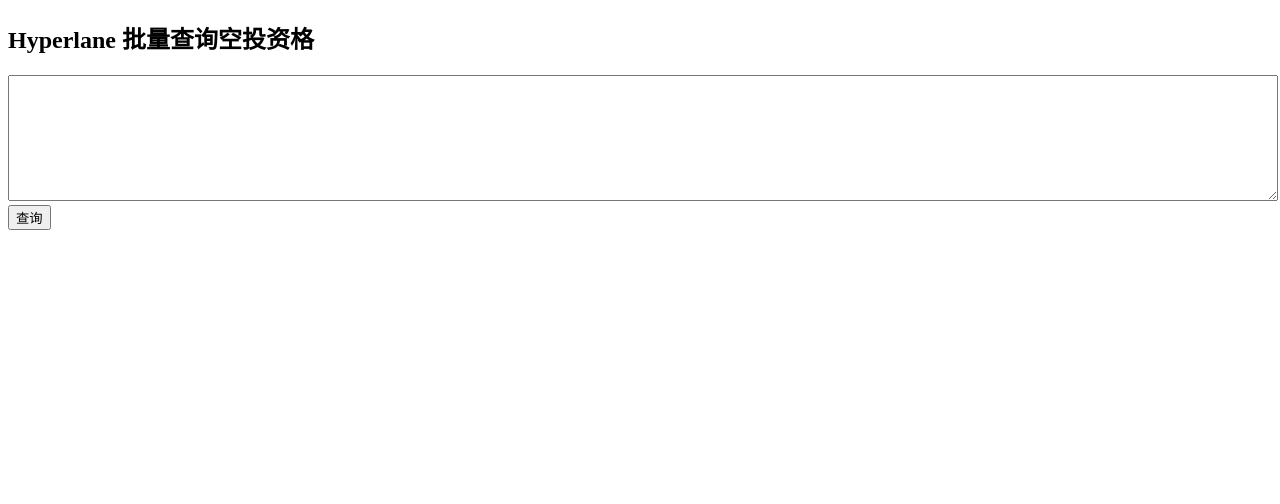
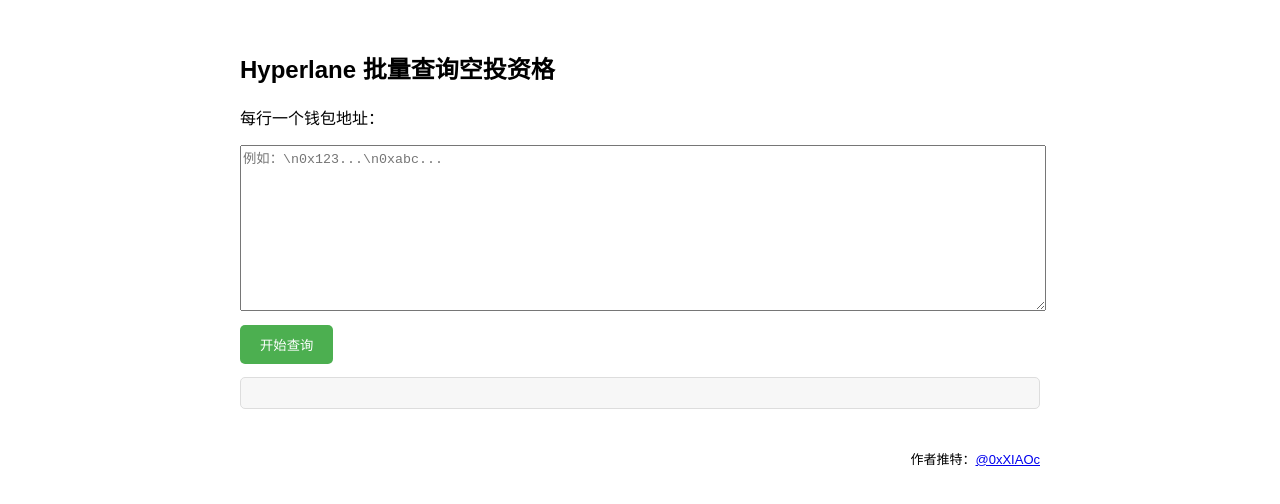
Before and after one commit to 7CCCCC21X/Hyperlane-, a website: page index.html in a window 1280 px wide. Drawn offline with Linux system fonts and the light colour scheme.

Commit message:
Update index.html

```diff
--- a/index.html
+++ b/index.html
@@ -3,35 +3,74 @@
 <head>
   <meta charset="UTF-8" />
   <title>Hyperlane 空投批量查询</title>
+  <style>
+    body { font-family: sans-serif; max-width: 800px; margin: auto; padding: 30px; }
+    textarea { width: 100%; height: 160px; margin-bottom: 10px; }
+    button {
+      padding: 10px 20px; background: #4caf50; color: white; border: none;
+      border-radius: 5px; cursor: pointer;
+    }
+    button:hover { background: #388e3c; }
+    pre {
+      background: #f7f7f7;
+      padding: 15px;
+      border: 1px solid #ddd;
+      border-radius: 5px;
+      white-space: pre-wrap;
+      word-break: break-all;
+    }
+    .footer {
+      margin-top: 40px;
+      text-align: right;
+      font-size: 13px;
+    }
+  </style>
 </head>
 <body>
+
   <h2>Hyperlane 批量查询空投资格</h2>
-  <textarea id="input" rows="8" style="width:100%"></textarea><br>
-  <button onclick="check()">查询</button>
+  <p>每行一个钱包地址：</p>
+  <textarea id="input" placeholder="例如：\n0x123...\n0xabc..."></textarea><br>
+  <button onclick="check()">开始查询</button>
+
   <pre id="output"></pre>
+
+  <div class="footer">
+    作者推特：<a href="https://x.com/0xXIAOc" target="_blank">@0xXIAOc</a>
+  </div>
 
   <script>
     async function check() {
       const raw = document.getElementById("input").value.trim();
       const addresses = raw.split('\n').map(x => x.trim()).filter(Boolean);
-      const url = `https://your-vercel-domain.vercel.app/api/check-hyperlane?addresses=${addresses.join(',')}`;
+      if (!addresses.length) return alert("请输入至少一个钱包地址");
 
+      const url = `https://hyperlane-9eieiuiek-7ccccc21xs-projects.vercel.app/api/check-hyperlane?addresses=${addresses.join(',')}`;
+
+      let output = "查询中...\n";
+      document.getElementById("output").innerText = output;
+
+      try {
         const res = await fetch(url);
         const data = await res.json();
 
-      let text = "";
+        output = "";
         addresses.forEach((addr, i) => {
           const d = data.results[addr];
           if (d?.response?.isEligible) {
-          const amount = d.response.eligibilities[0].amount;
-          text += `${i + 1}. ${addr} ✅ 有资格（${amount}）\n`;
+            const amount = d.response.eligibilities[0]?.amount || "未知";
+            output += `${i + 1}. ${addr} ✅ 有资格（${amount}）\n`;
           } else {
-          text += `${i + 1}. ${addr} ❌ 无资格\n`;
+            output += `${i + 1}. ${addr} ❌ 无资格\n`;
           }
         });
+      } catch (e) {
+        output = "❌ 查询失败：" + e.message;
+      }
 
-      document.getElementById("output").innerText = text;
+      document.getElementById("output").innerText = output;
     }
   </script>
+
 </body>
 </html>
```
Lines whose indentation alone changed are shown as unchanged.
